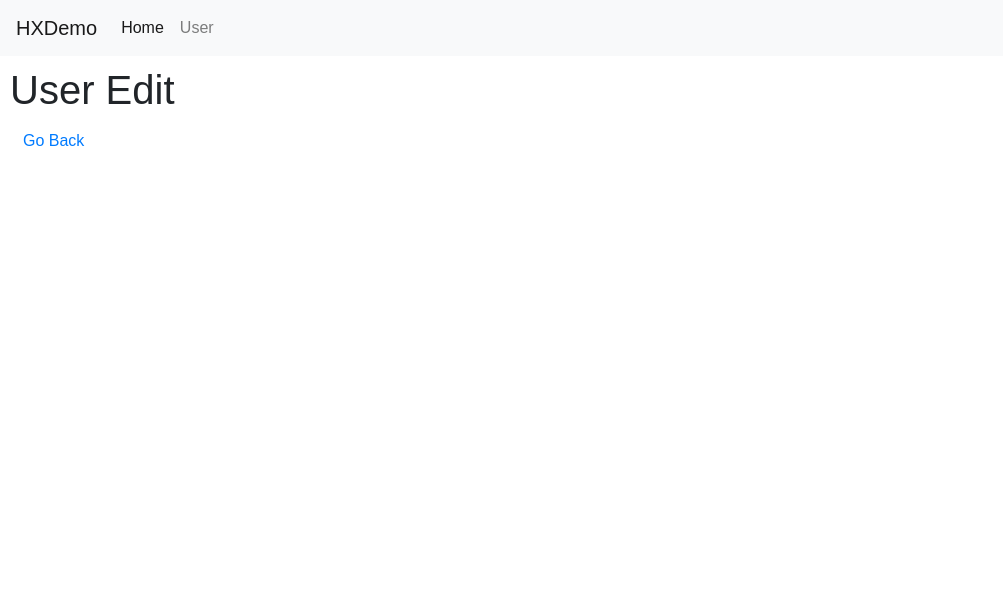
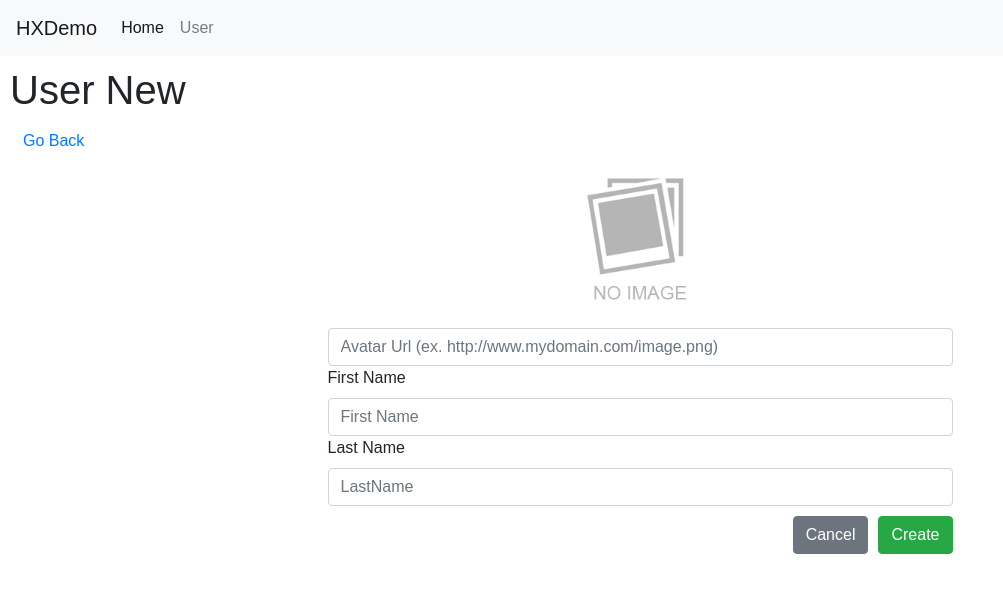
Before and after one commit to richardmedina/hxdemo, a React (Create React App) app: page /user/update/1 in a window 1280 px wide. Shown: the top 592 px of the page, without its empty margins (0-1003 px from the left). Built offline with nearby package versions, Linux system fonts and the light colour scheme; no server answers.

Commit message:
UserEdit feature

```diff
--- a/src/ActionCreators/Users.js
+++ b/src/ActionCreators/Users.js
@@ -31,4 +31,13 @@ function removeFromUsers (user)
 }
 
 
-export { refreshUsers, addToUsers, removeFromUsers };
+function updateUser (user)
+{
+    return {
+        type: "USER_UPDATE",
+        user
+    };
+}
+
+
+export { refreshUsers, addToUsers, updateUser, removeFromUsers };
--- a/src/Components/Modal.js
+++ b/src/Components/Modal.js
@@ -49,11 +49,11 @@ export default class Modal extends Component {
             Launch demo modal
             </button> */}
 
-            <div className="modal fade" id={this.state.id} tabIndex="-1" role="dialog" aria-labelledby="exampleModalLabel" aria-hidden="true">
+            <div className="modal fade" id={this.state.id} tabIndex="-1" role="dialog" aria-labelledby={`label${this.state.id}`} aria-hidden="true">
             <div className="modal-dialog" role="document">
                 <div className="modal-content">
                 <div className="modal-header">
-                    <h5 className="modal-title" id="exampleModalLabel">{this.state.title}</h5>
+                    <h5 className="modal-title" id={`label${this.state.id}`}>{this.state.title}</h5>
                     <button type="button" className="close" data-dismiss="modal" aria-label="Close">
                     <span aria-hidden="true">&times;</span>
                     </button>
@@ -63,7 +63,7 @@ export default class Modal extends Component {
                 </div>
                 <div className="modal-footer">
                     <button type="button" className="btn btn-secondary" data-dismiss="modal">{this.state.CancelButtonText}</button>
-                    <button type="button" onClick={this.handleOkClick.bind(this)} className="btn btn-success">{this.state.OkButtonText}</button>
+                    <button type="button" onClick={this.handleOkClick.bind(this)} data-dismiss="modal" className="btn btn-success">{this.state.OkButtonText}</button>
                 </div>
                 </div>
             </div>
--- a/src/Components/UserItem.js
+++ b/src/Components/UserItem.js
@@ -14,7 +14,10 @@ export default class UserItem extends Component
                         <Link
                             style={{display: 'block'}}
                             className=""
-                            to={`/user/update/${id}`}>
+                            to={{
+                                pathname: `/user/update/${id}`,
+                                props: this.props.item
+                            }}>
                             <img src={avatar} alt='userItem' width="50px" className="img img-responsive" />
                             <span className="useritemfullname">
                                 {`${first_name} ${last_name}`}
--- a/src/Components/UserItemList.js
+++ b/src/Components/UserItemList.js
@@ -9,6 +9,13 @@ const UserItemList = ({users, removeUser}) =>
     return (
         <div className="user-list list-group">
             {users && users.data && users.data.map ((item, index) => <UserItem key={item.id} item={item} onRemoveClicked={removeUser}/>)}
+
+            {/* <Modal
+                id="confirmDeletionModal"
+                title="Confirmation"
+                message="Are you sure you want to remove this item?"
+                OnOkClicked={this.handleModalClick.bind (this)}
+                /> */}
         </div>
     );
 }
@@ -34,6 +41,10 @@ const mapDispatchToProps = dispatch => {
         addUser (user)
         {
             dispatch (addToUsers(user))
+        },
+        updateUser (user)
+        {
+            dispatch (this.updateUser(user))
         }
     }
 }
--- a/src/Views/User/create.js
+++ b/src/Views/User/create.js
@@ -1,24 +1,60 @@
 import React, { Component } from 'react';
 import { Link } from 'react-router-dom';
 import Modal from '../../Components/Modal';
+import store from '../../store';
+import { addToUsers } from '../../ActionCreators/Users';
 
 export default class UserCreate extends Component {
 
-    constructor ()
+    constructor (props)
     {
         super ();
-        this.state = {
-            avatar_url : ""
-        };
+        //console.log ("create props ctor: " + JSON.stringify(this.props));
+
+        let p = props.location.props;
+        console.log ("P: " + JSON.stringify(p));
+
+        if (p)
+        {
+            this.state = {...p, okButtonText: 'Update'};
+        } else
+        {
+            this.state = {
+                id : '',
+                first_name: '',
+                last_name: '',
+                avatar: '',
+                okButtonText: 'Create'
+            };
+        }
     }
 
+    // componentDidMount ()
+    // {
+    //     console.log ("aa: " + JSON.stringify(this.props));
+    //     this.setState (this.props.location.props);
+    // }
+
     handleBlur(event) {
-        console.log ("Blur: " + event.target.value);
-        this.setState({avatar_url: event.target.value});
+        this.setState({avatar: event.target.value});
+    }
+
+    handleImageError (event)
+    {
+        console.log('target: ' + JSON.stringify(event.target.src));
+        event.target.src = '/noimage.png';
+    }
+
+    onChange (event)
+    {
+        this.setState ({
+            [event.target.id] : event.target.value
+        });
     }
 
     render ()
     {
+        console.log ("create props: " + JSON.stringify(this.props));
         return (
         <div>
             <h1>User New</h1>
@@ -28,40 +64,46 @@ export default class UserCreate extends Component {
                 </div>
             </div>
 
-            <form>
-                <div className="form-group text-center">
-                    {/* <object style={{"width": "150px", "height":"150px"}}
-                        data={this.state.avatar_url}
-                        type="image/png"> */}
-                        <img id="gotchi" className="mx-auto d-block" width="150"
-                        src={this.state.avatar_url} />
-                        {/* <img src="https://appharbor.com/assets/images/stackoverflow-logo.png" /> */}
-                    {/* </object> */}
+            <form className="form-group">
+                {/* <div className="centered">
+                    <img id="gotchi" src={this.state.avatar_url} style={{"width": "150px", "height":"150px"}} className="mx-auto d-block bordered" />
+                    <input onBlur={this.handleBlur.bind (this)} type="text"  style={{'margin': '0 auto', 'marginTop': '10px'}}
+                    className="form-control" id="avatar" placeholder="Avatar Url (ex. http://www.mydomain.com/image.png)" />
+                </div> */}
+
+                <div className="form-row">
+                    <div className="col-lg-6" style={{"margin": "0 auto"}}>
+                        <img id="gotchi"
+                            src={this.state.avatar}
+                            onError={this.handleImageError.bind (this)}
+                            style={{"width": "150px", "height":"150px"}} className="mx-auto d-block bordered" />
+                            <div className="row">
+                                <div className="col-lg-12 text-center">
+                                    <h3 className="text-secondary">{this.state.first_name} {this.state.last_name}</h3>
+                                </div>
+                            </div>
+
+                        <input id="avatar" value={this.state.avatar} onChange={ e => this.onChange(e)} onBlur={this.handleBlur.bind (this)} type="text"  style={{'margin': '0 auto', 'marginTop': '10px'}}
+                        className="form-control" placeholder="Avatar Url (ex. http://www.mydomain.com/image.png)" />
 
 
-                    {/* <label htmlFor="avatar">Avatar</label> */}
-                    <input onBlur={this.handleBlur.bind (this)} type="text"
-                    style={{'margin': '0 auto', 'marginTop': '10px', width: '70%'}}
-                    className="form-control" id="avatar" placeholder="Avatar Url (ex. http://www.mydomain.com/image.png)" />
-                </div>
+                        <label htmlFor="firstName">First Name</label>
+                        <input value={this.state.first_name} onChange={ e => this.onChange(e)} type="text" className="form-control" id="first_name" placeholder="First Name" />
 
-                <div className="form-row">
-                    <div className="form-group col-md-6">
-                        <label htmlFor="firstName">First Name</label>
-                        <input type="text" className="form-control" id="first_name" placeholder="First Name" />
-                    </div>
-                    <div className="form-group col-md-6">
                         <label htmlFor="lastName">Last Name</label>
-                        <input type="text" className="form-control" id="last_name" placeholder="LastName" />
+                        <input value={this.state.last_name} onChange={ e => this.onChange(e)} type="text" className="form-control" id="last_name" placeholder="LastName" />
                     </div>
                 </div>
 
-
-                <div className="float-right">
-                    <button type="button" className="btn btn-seconday">Cancel</button>
-                    <button type="button" style={{'marginLeft': '10px'}}
-                    className="btn btn-success"
-                    data-toggle="modal" data-target="#confirmationModal">Create</button>
+                <div className="form-row" style={{"marginTop": "10px"}}>
+                    <div className="col-lg-6" style={{"margin": "0 auto"}}>
+                        <div className="float-right">
+                            <Link to="/user" className="btn btn-secondary">Cancel</Link>
+                            <button type="button" style={{'marginLeft': '10px'}} className="btn btn-success" data-toggle="modal" data-target="#confirmationModal">
+                                {this.state.okButtonText}
+                            </button>
+                        </div>
+                    </div>
                 </div>
             </form>
             <Modal
@@ -76,14 +118,6 @@ export default class UserCreate extends Component {
     handleModalClick ()
     {
         console.log ("Handling ok clicked");
+        store.dispatch (addToUsers (this.state));
     }
-
-    mapStateToProps = state => {
-        return (state);
-    }
-
-    mapDispatchToProps = dispatch => {
-
-    };
-
 }
--- a/src/Views/User/update.js
+++ b/src/Views/User/update.js
@@ -4,6 +4,7 @@ import { Link } from 'react-router-dom';
 export default class UserUpdate extends Component {
     render ()
     {
+        console.log (this.state);
         return (
         <div>
             <h1>User Edit</h1>
--- a/src/routes.js
+++ b/src/routes.js
@@ -14,7 +14,7 @@ const AppRoutes = () =>
         <Switch>
             <Route exact path="/user" component={UserIndex} />
             <Route exact path="/user/create" component={UserCreate} />
-            <Route exact path="/user/update/:id" component={UserUpdate} />
+            <Route exact path="/user/update/:id" component={UserCreate} />
             <Route exact path="/" component={HomeIndex} />
             <Route component={Page404} />
         </Switch>
--- a/src/store.js
+++ b/src/store.js
@@ -25,6 +25,29 @@ const reducer = (state, action) => {
                 }
             }
         break;
+
+        case "USER_ADD":
+            newState = {
+                ...state,
+                users: {
+                    ...state.users,
+                    data: state.users.data.concat (action.user)
+                }
+            }
+        break;
+
+        case "USER_UPDATE":
+        newState = {
+            ...state,
+            users: {
+                ...state.users,
+                data: state.users.data.concat (action.user)
+            }
+        }
+    break;
+
+
+
         default:
             newState = state;
             break;
```
Also changed, not shown: public/noimage.png (added), 1 other file (tests, documents, lock files or other folders).
